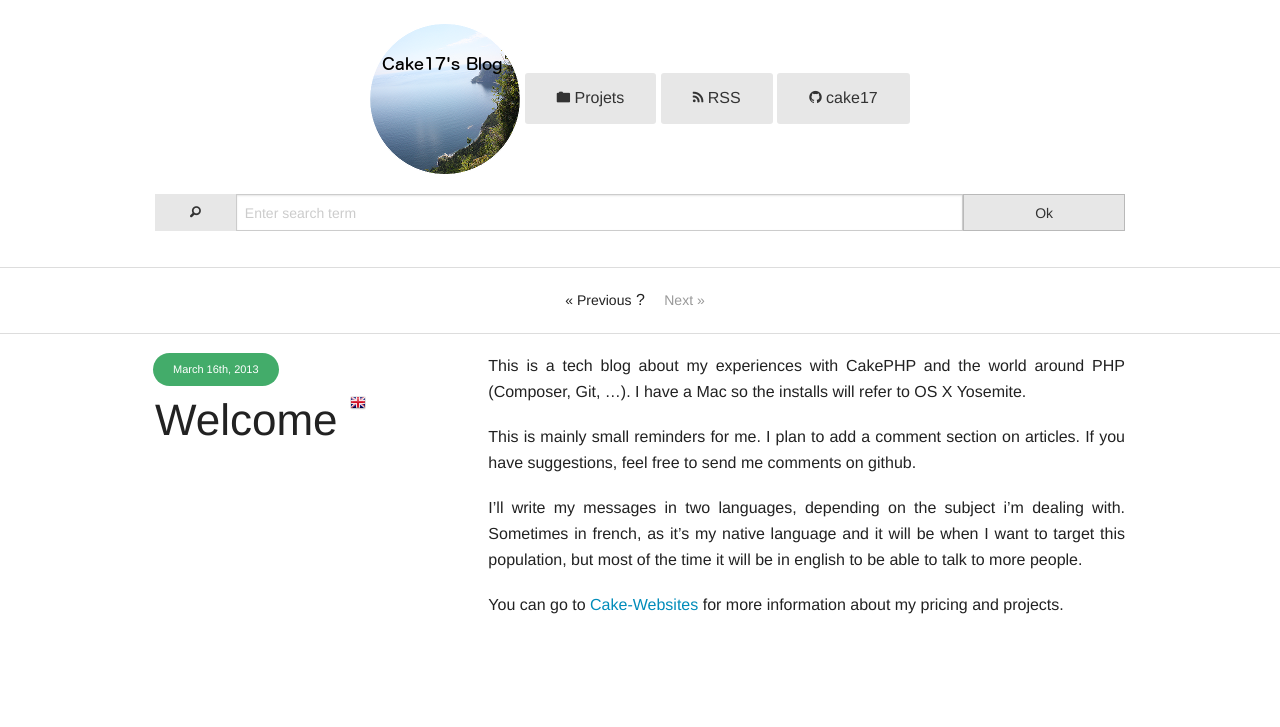
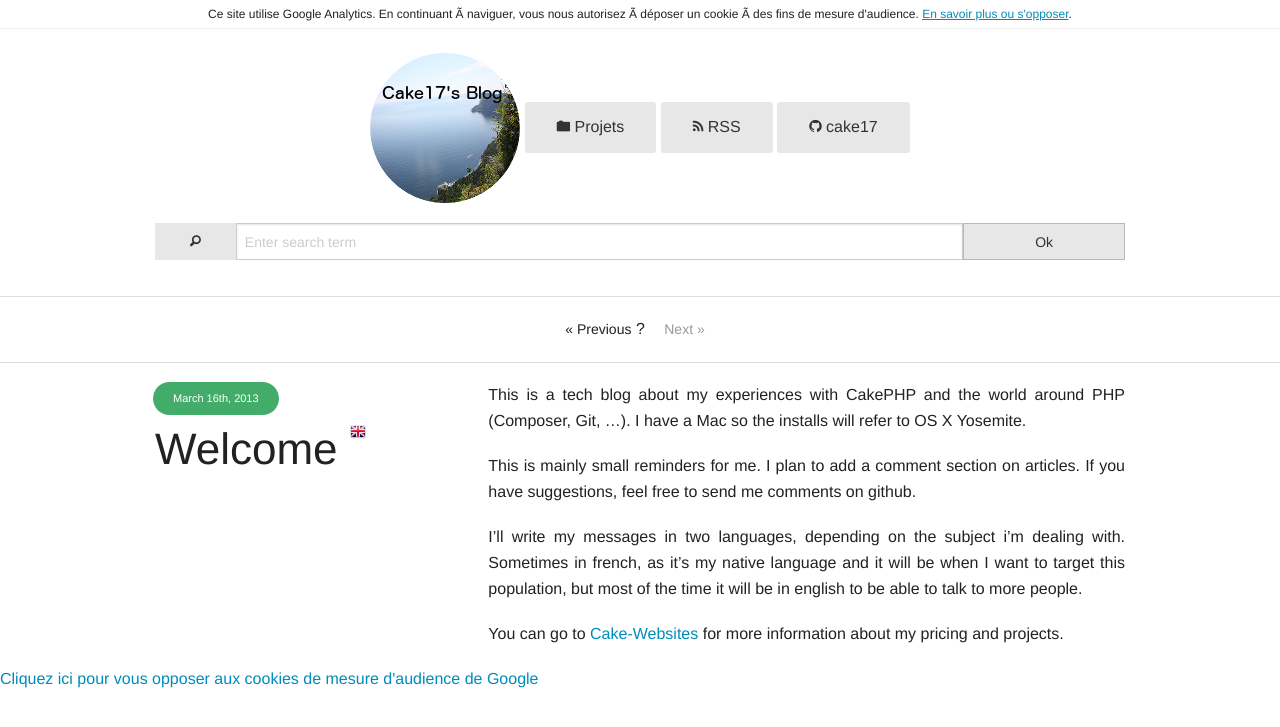
Before and after one commit to cake17/cake17.github.io, a Jekyll site: the page built from _posts/2013-03-16-welcome.md, in a window 1280 px wide. Shown: the top 727 px of the page. Built offline with Jekyll 4.4.1, drawn with Linux system fonts in a browser that asks for light colours; some of the changed lines change nothing that is shown.

Commit message:
add cnil advert

```diff
--- a/_includes/bottom_js.html
+++ b/_includes/bottom_js.html
@@ -1,4 +1,5 @@
 <script type="text/javascript" src="{{ "/public/js/app.min.js" | prepend: site.baseurl }}"></script>
 <script type="text/javascript" src="{{ "/public/js/search.js" | prepend: site.baseurl }}"></script>
 
+{% include cnil.html %}
 {% include ganalytics.html %}
--- /dev/null
+++ b/_includes/cnil.html
@@ -0,0 +1,250 @@
+<a href="javascript:tagAnalyticsCNIL.CookieConsent.gaOptout()">Cliquez ici pour vous opposer aux cookies de mesure d'audience de Google</a>
+<script>
+var tagAnalyticsCNIL = {}
+
+tagAnalyticsCNIL.CookieConsent = function() {
+    // Remplacez la valeur UA-XXXXXX-Y par l'identifiant analytics de votre site.
+    var gaProperty = 'UA-XXXXXX-Y '
+    // Désactive le tracking si le cookie d'Opt-out existe déjÃ .
+    var disableStr = 'ga-disable-' + gaProperty;
+    var firstCall = false;
+
+    //Cette fonction retourne la date dâ€™expiration du cookie de consentement
+
+    function getCookieExpireDate() {
+     // Le nombre de millisecondes que font 13 mois
+     var cookieTimeout = 33696000000;
+     var date = new Date();
+     date.setTime(date.getTime()+cookieTimeout);
+     var expires = "; expires="+date.toGMTString();
+     return expires;
+    }
+
+
+    //Cette fonction vérifie si on  a déjÃ  obtenu le consentement de la personne qui visite le site.
+    function checkFirstVisit() {
+       var consentCookie =  getCookie('hasConsent');
+       if ( !consentCookie ) return true;
+    }
+
+    //Affiche une  bannière d'information en haut de la page
+     function showBanner(){
+        var bodytag = document.getElementsByTagName('body')[0];
+        var div = document.createElement('div');
+        div.setAttribute('id','cookie-banner');
+        div.setAttribute('width','70%');
+        // Le code HTML de la demande de consentement
+        div.innerHTML =  '<div style="background-color:#fff;text-align:center;padding:5px;font-size:12px;\
+        border-bottom:1px solid #eeeeee;" id="cookie-banner-message" align="center">Ce site utilise Google\
+        Analytics. En continuant Ã  naviguer, vous nous autorisez Ã  déposer un cookie Ã  des fins de mesure\
+        d\'audience. <a href="javascript:tagAnalyticsCNIL.CookieConsent.showInform()" \
+        style="text-decoration:underline;"> En savoir plus ou s\'opposer</a>.</div>';
+        // Vous pouvez modifier le contenu ainsi que le style
+        // Ajoute la bannière juste au début de la page
+        bodytag.insertBefore(div,bodytag.firstChild);
+        document.getElementsByTagName('body')[0].className+=' cookiebanner';
+        createInformAndAskDiv();
+     }
+
+
+    // Fonction utile pour récupérer un cookie à partir de son nom
+    function getCookie(NameOfCookie)  {
+        if (document.cookie.length > 0) {
+            begin = document.cookie.indexOf(NameOfCookie+"=");
+            if (begin != -1)  {
+                begin += NameOfCookie.length+1;
+                end = document.cookie.indexOf(";", begin);
+                if (end == -1) end = document.cookie.length;
+                return unescape(document.cookie.substring(begin, end));
+            }
+         }
+        return null;
+    }
+
+    //Récupère la version d'Internet Explorer, si c'est un autre navigateur la fonction renvoie -1
+    function getInternetExplorerVersion() {
+      var rv = -1;
+      if (navigator.appName == 'Microsoft Internet Explorer')  {
+        var ua = navigator.userAgent;
+        var re  = new RegExp("MSIE ([0-9]{1,}[\.0-9]{0,})");
+        if (re.exec(ua) != null)
+          rv = parseFloat( RegExp.$1 );
+      }  else if (navigator.appName == 'Netscape')  {
+        var ua = navigator.userAgent;
+        var re  = new RegExp("Trident/.*rv:([0-9]{1,}[\.0-9]{0,})");
+        if (re.exec(ua) != null)
+          rv = parseFloat( RegExp.$1 );
+      }
+      return rv;
+    }
+
+    //Effectue une demande de confirmation de DNT pour les utilisateurs d'IE
+    function askDNTConfirmation() {
+        var r = confirm("La signal DoNotTrack de votre navigateur est activé, confirmez vous activer \
+        la fonction DoNotTrack?")
+        return r;
+    }
+
+    //Vérifie la valeur de navigator.DoNotTrack pour savoir si le signal est activé et est à  1
+    function notToTrack() {
+        if ( (navigator.doNotTrack && (navigator.doNotTrack=='yes' || navigator.doNotTrack=='1'))
+            || ( navigator.msDoNotTrack && navigator.msDoNotTrack == '1') ) {
+            var isIE = (getInternetExplorerVersion()!=-1)
+            if (!isIE){
+                 return true;
+            }
+            return false;
+        }
+    }
+
+    //Si le signal est à  0 on considère que le consentement a déjà  été obtenu
+    function isToTrack() {
+        if ( navigator.doNotTrack && (navigator.doNotTrack=='no' || navigator.doNotTrack==0 )) {
+            return true;
+        }
+    }
+
+    // Fonction d'effacement des cookies
+    function delCookie(name )   {
+        var path = ";path=" + "/";
+        var hostname = document.location.hostname;
+        if (hostname.indexOf("www.") === 0)
+            hostname = hostname.substring(4);
+        var domain = ";domain=" + "."+hostname;
+        var expiration = "Thu, 01-Jan-1970 00:00:01 GMT";
+        document.cookie = name + "=" + path + domain + ";expires=" + expiration;
+    }
+
+    // Efface tous les types de cookies utilisés par Google Analytics
+    function deleteAnalyticsCookies() {
+        var cookieNames = ["__utma","__utmb","__utmc","__utmt","__utmv","__utmz","_ga","_gat"]
+        for (var i=0; i<cookieNames.length; i++)
+            delCookie(cookieNames[i])
+    }
+
+    //La fonction qui informe et demande le consentement. Il s'agit d'un div qui apparait au centre de la page
+    function createInformAndAskDiv() {
+        var bodytag = document.getElementsByTagName('body')[0];
+        var div = document.createElement('div');
+        div.setAttribute('id','inform-and-ask');
+        div.style.width= window.innerWidth+"px" ;
+        div.style.height= window.innerHeight+"px";
+        div.style.display= "none";
+        div.style.position= "fixed";
+        // Le code HTML de la demande de consentement
+        // Vous pouvez modifier le contenu ainsi que le style
+        div.innerHTML =  '<div style="width: 300px; background-color: white; repeat scroll 0% 0% white;\
+        border: 1px solid #cccccc; padding :10px 10px;text-align:center; position: fixed; top:30px; \
+        left:50%; margin-top:0px; margin-left:-150px; z-index:100000; opacity:1" id="inform-and-consent">\
+        <div><span><b>Les cookies Google Analytics</b></span></div><br><div>Ce site utilise  des cookies\
+        de Google Analytics,    ces cookies nous aident à  identifier le contenu qui vous interesse le plus\
+        ainsi qu\'à  repérer certains dysfonctionnements. Vos données de navigations sur ce site sont\
+        envoyées à  Google Inc</div><div style="padding :10px 10px;text-align:center;"><button\
+        style="margin-right:50px;text-decoration:underline;" name="S\'opposer" onclick="tagAnalyticsCNIL.CookieConsent.gaOptout();\
+        tagAnalyticsCNIL.CookieConsent.hideInform();" id="optout-button" >S\'opposer</button>\
+        <button style="text-decoration:underline;" name="cancel" onclick="tagAnalyticsCNIL.CookieConsent.hideInform()"\
+        >Accepter</button></div></div>';
+        // Ajoute la bannière juste au début de la page
+        bodytag.insertBefore(div,bodytag.firstChild);
+    }
+
+
+
+    function isClickOnOptOut( evt) {
+        // Si le noeud parent ou le noeud parent du parent est la bannière, on ignore le clic
+        return(evt.target.parentNode.id == 'cookie-banner' || evt.target.parentNode.parentNode.id =='cookie-banner'
+        || evt.target.id == 'optout-button')
+    }
+
+    function consent(evt) {
+        // On vérifie qu'il ne s'agit pas d'un clic sur la bannière
+        if (!isClickOnOptOut(evt) ) {
+            if ( !clickprocessed) {
+                evt.preventDefault();
+                document.cookie = 'hasConsent=true; '+ getCookieExpireDate() +' ; path=/';
+                callGoogleAnalytics();
+                clickprocessed = true;
+                window.setTimeout(function() {evt.target.click();}, 1000)
+            }
+        }
+    }
+
+
+    // Tag Google Analytics, cette version est avec le tag Universal Analytics
+    function callGoogleAnalytics() {
+        if (firstCall) return;
+        else firstCall = true;
+
+        // InsÃ©rez votre tag Google Analytics ou Universal Analytics ici
+    }
+
+    return {
+
+        // La fonction d'opt-out
+         gaOptout: function() {
+            document.cookie = disableStr + '=true;'+ getCookieExpireDate() +' ; path=/';
+            document.cookie = 'hasConsent=false;'+ getCookieExpireDate() +' ; path=/';
+            var div = document.getElementById('cookie-banner');
+            // Ci dessous le code de la banniÃ¨re affichÃ©e une fois que l'utilisateur s'est opposÃ© au dÃ©pot
+            // Vous pouvez modifier le contenu et le style
+            if ( div!= null ) div.innerHTML = '<div style="background-color:#fff;text-align:center;padding:5px;font-size:12px;\
+            border-bottom:1px solid #eeeeee;" id="cookie-message"> Vous vous êtes opposé au dépôt de cookies de mesures d\'audience\
+            dans votre navigateur </div>'
+            window[disableStr] = true;
+            clickprocessed = true;
+            deleteAnalyticsCookies();
+        },
+
+
+         showInform: function() {
+            var div = document.getElementById("inform-and-ask");
+            div.style.display = "";
+        },
+
+
+         hideInform: function() {
+            var div = document.getElementById("inform-and-ask");
+            div.style.display = "none";
+            var div = document.getElementById("cookie-banner");
+            div.style.display = "none";
+        },
+
+
+        start: function() {
+            //Ce bout de code vÃ©rifie que le consentement n'a pas dÃ©jÃ  Ã©tÃ© obtenu avant d'afficher
+            // la banniÃ¨re
+            var consentCookie =  getCookie('hasConsent');
+            clickprocessed = false;
+            if (!consentCookie) {
+                //L'utilisateur n'a pas encore de cookie, on affiche la banniÃ©re.
+                //Si il clique sur un autre Ã©lÃ©ment que la banniÃ©re on enregistre le consentement
+                if ( notToTrack() ) {
+                    //L'utilisateur a activÃ© DoNotTrack. Do not ask for consent and just opt him out
+                    tagAnalyticsCNIL.CookieConsent.gaOptout()
+                    alert("You've enabled DNT, we're respecting your choice")
+                } else {
+                    if (isToTrack() ) {
+                        consent();
+                    } else {
+                        if (window.addEventListener) {
+                          window.addEventListener("load", showBanner, false);
+                          document.addEventListener("click", consent, false);
+                        } else {
+                          window.attachEvent("onload", showBanner);
+                          document.attachEvent("onclick", consent);
+                        }
+                    }
+                }
+            } else {
+                if (document.cookie.indexOf('hasConsent=false') > -1)
+                    window[disableStr] = true;
+                else
+                    callGoogleAnalytics();
+            }
+        }
+    }
+
+}();
+
+tagAnalyticsCNIL.CookieConsent.start();
+</script>
```
